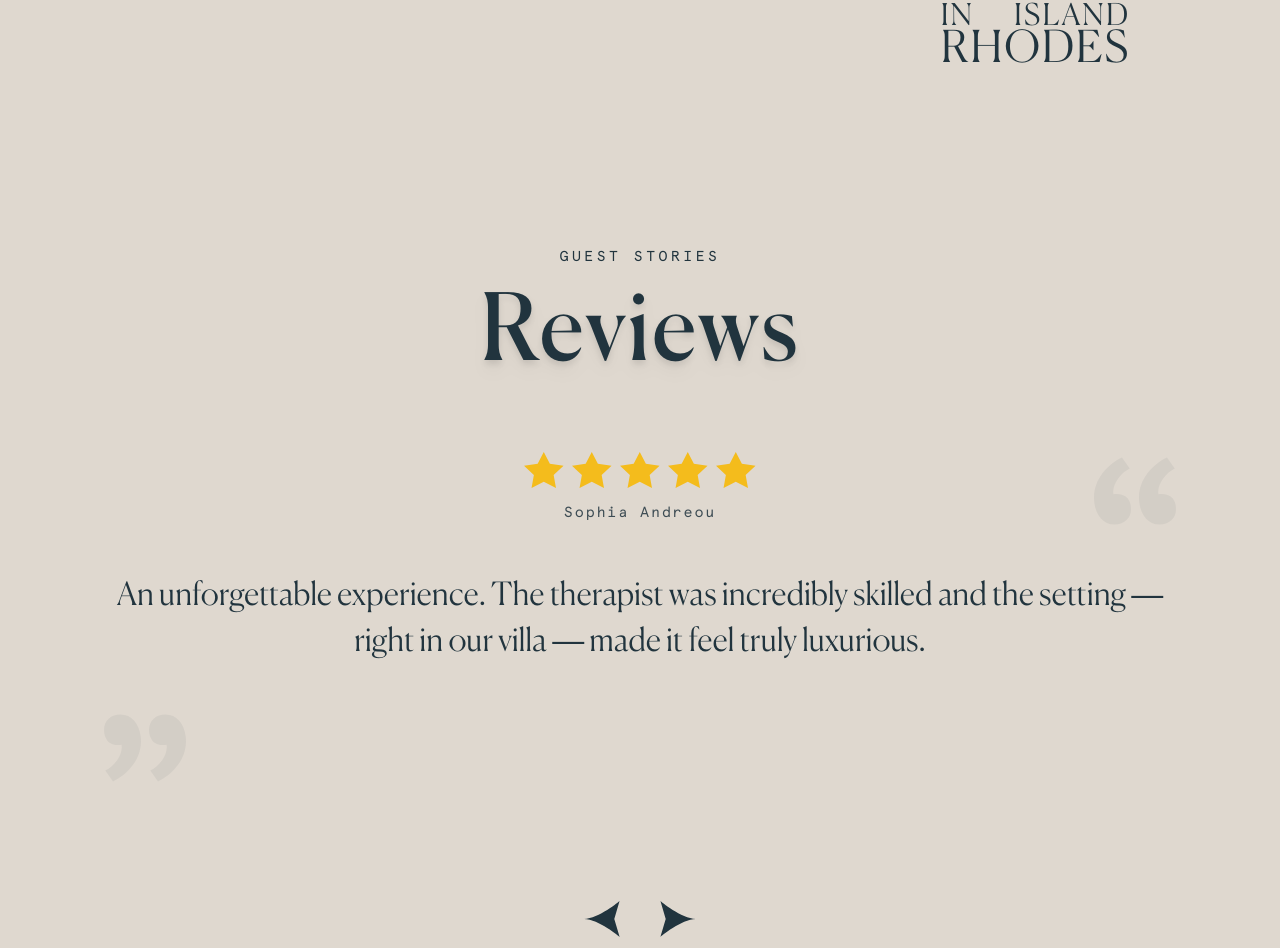
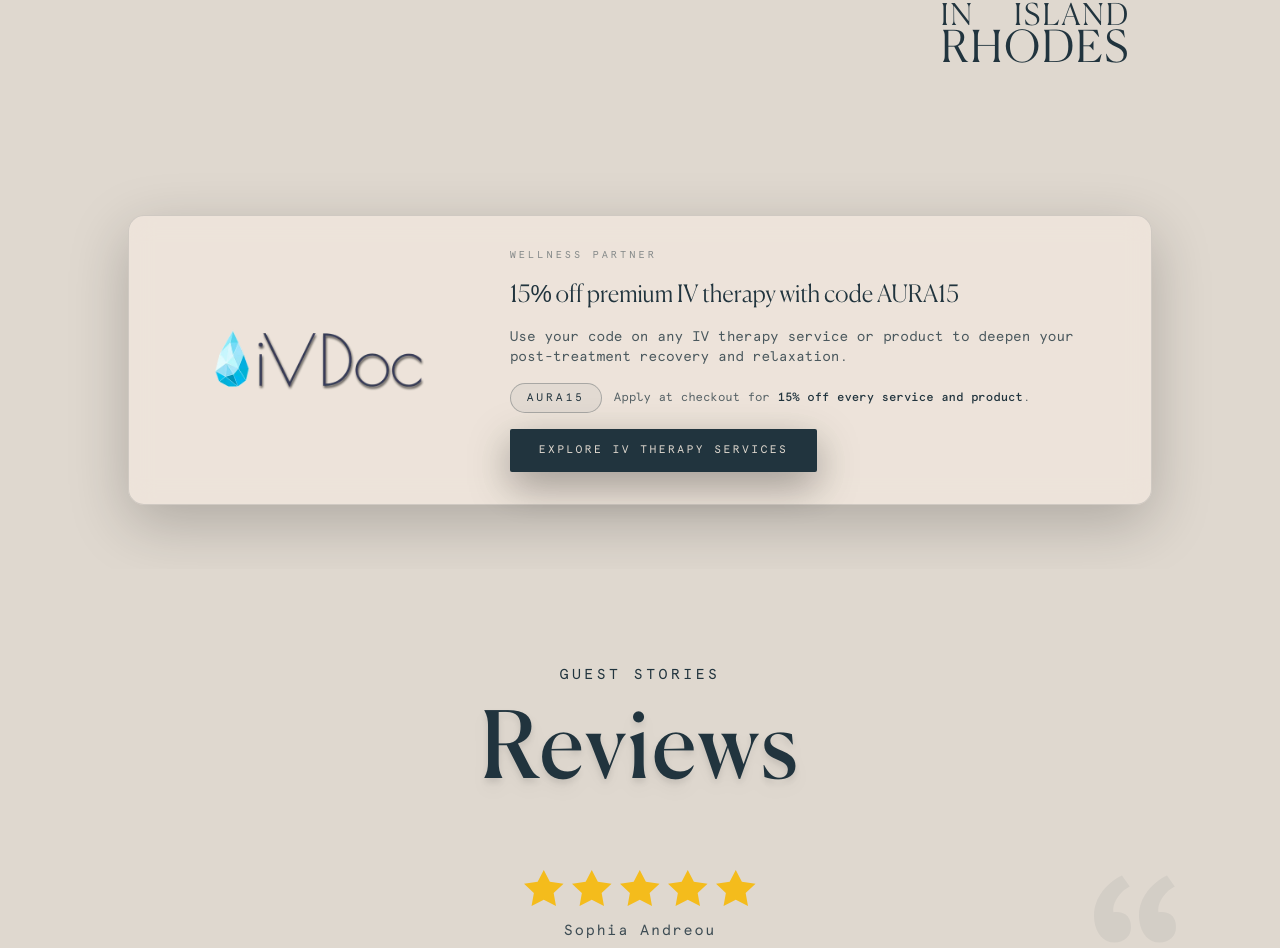
Before and after one commit to wafflas/mediterranean-aura, a Next.js app: page / in a window 1280 px wide. Shown: the part 5228-6176 px from the top of the page. Built offline with nearby package versions, Linux system fonts and the light colour scheme; no server answers.

Commit message:
ivdoc promo added

```diff
--- a/src/app/page.tsx
+++ b/src/app/page.tsx
@@ -3,9 +3,10 @@ import LandingPage from "@/components/LandingPage";
 import Rituals from "@/components/Rituals";
 import { Concept } from "@/components/Concept";
 import { AuraDifference } from "@/components/AuraDifference";
+import { MapSection } from "@/components/MapSection";
 import { Reviews } from "@/components/Reviews";
-import { MapSection } from "@/components/MapSection";
 import { Footer } from "@/components/Footer";
+import { IvDocPromoSection } from "@/components/IvDocPromoSection";
 
 export const metadata: Metadata = {
   title: {
@@ -44,6 +45,7 @@ export default function Home() {
       <Rituals />
       <AuraDifference />
       <MapSection />
+      <IvDocPromoSection />
       <Reviews />
       <Footer />
     </main>
--- /dev/null
+++ b/src/components/IvDocPromoSection.tsx
@@ -0,0 +1,66 @@
+import Image from "next/image";
+import Link from "next/link";
+
+export function IvDocPromoSection() {
+  return (
+    <section
+      aria-label="IV therapy partnership promotion"
+      className="bg-secondary px-4 py-10 md:py-16"
+    >
+      <div className="mx-auto max-w-5xl rounded-2xl border border-primary/15 bg-[#F1E7DC]/80 px-6 py-7 shadow-[0_18px_60px_rgba(0,0,0,0.22)] backdrop-blur-md md:flex md:items-center md:gap-10 md:px-10 md:py-8">
+        <div className="mb-6 flex items-center justify-center md:mb-0 md:w-1/3">
+          <div className="relative w-full max-w-[210px]">
+            <Link aria-label="Visit IV Doc website" href="https://www.iv-rhodes.com" target="_blank" rel="noreferrer">
+            <Image
+              src="/images/ivdoclogo.png"
+              alt="iV Doc IV therapy logo"
+              width={500}
+              height={250}
+              className="h-auto w-full object-contain"
+              priority={false}
+            />
+            </Link>
+          </div>
+        </div>
+
+        <div className="md:w-2/3 md:space-y-4">
+          <p className="font-apercu text-[10px] uppercase tracking-[0.3em] text-primary/50">
+            Wellness partner
+          </p>
+          <h3 className="font-canela text-xl font-light text-primary md:text-2xl">
+            15% off premium IV therapy with code{" "}
+            <span className="whitespace-nowrap">AURA15</span>
+          </h3>
+          <p className="mt-2 max-w-xl font-apercu text-xs text-primary/80 md:text-sm">
+            Use your code on any IV therapy service or product to deepen your post-treatment recovery and relaxation.
+          </p>
+
+          <div className="mt-4 flex flex-wrap items-center gap-3">
+            <span className="inline-flex items-center rounded-full border border-primary/30 bg-primary/5 px-4 py-1.5 font-apercu text-[11px] tracking-[0.26em] text-primary">
+              AURA15
+            </span>
+            <span className="font-apercu text-[11px] text-primary/75 md:text-xs">
+              Apply at checkout for{" "}
+              <span className="font-medium text-primary">
+                15% off every service and product
+              </span>
+              .
+            </span>
+          </div>
+
+          <div className="mt-5">
+            <Link
+              href="https://www.iv-rhodes.com"
+              target="_blank"
+              rel="noreferrer"
+              aria-label="Visit IV Doc website"
+              className="inline-flex items-center justify-center rounded-sm border border-primary/20 bg-primary px-7 py-3 font-apercu text-[11px] uppercase tracking-[0.22em] text-secondary shadow-[0_14px_40px_rgba(0,0,0,0.35)] transition-all duration-300 hover:-translate-y-0.5 hover:border-primary/40 hover:bg-primary/90 hover:shadow-[0_18px_55px_rgba(0,0,0,0.45)] focus-visible:outline-none focus-visible:ring-2 focus-visible:ring-primary/70 focus-visible:ring-offset-2 focus-visible:ring-offset-[#F1E7DC]"
+            >
+              Explore IV therapy services
+            </Link>
+          </div>
+        </div>
+      </div>
+    </section>
+  );
+}
```
Also changed, not shown: public/images/ivdoclogo.png (added).
